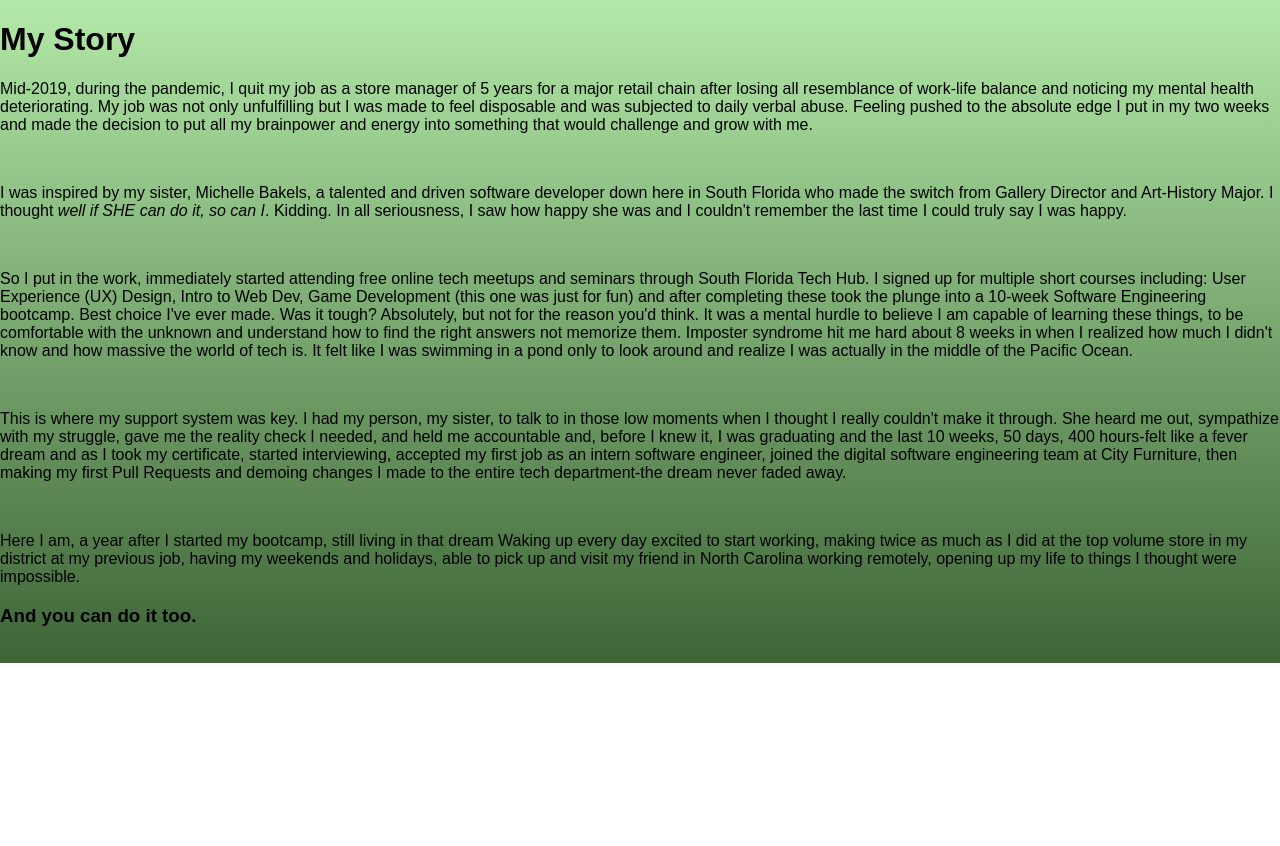
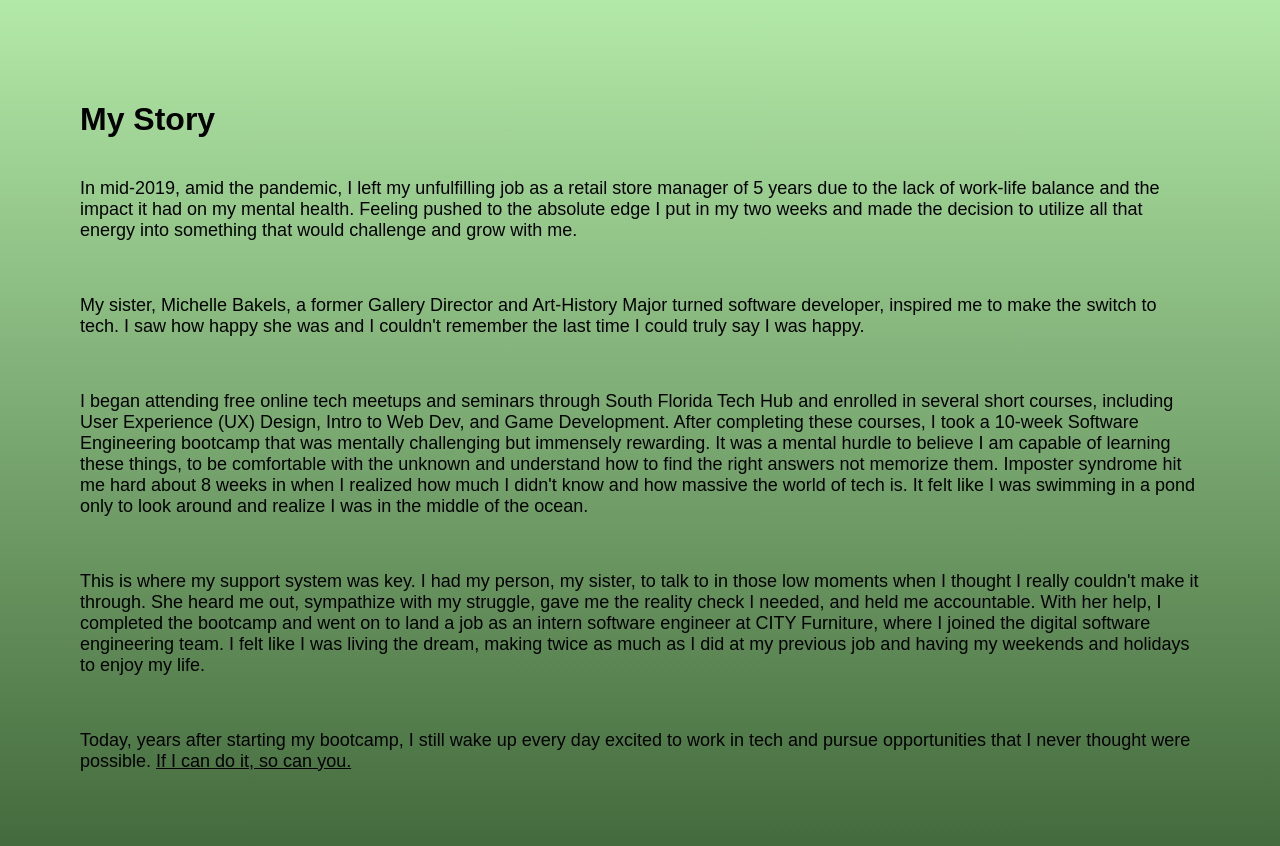
Before and after one commit to RebeccaBakels/rebeccabakels-portfolio, a Next.js app: page /my-story in a window 1280 px wide. Shown: the top 846 px of the page. Before the commit the page ends 800 px from the top, so only its background shows below. Built offline with nearby package versions, Linux system fonts and the light colour scheme.

Commit message:
updated css and text in story secion

```diff
--- a/pages/my-story.js
+++ b/pages/my-story.js
@@ -1,68 +1,58 @@
+/* eslint-disable react/no-unescaped-entities */
 import React from "react";
 import styles from "../styles/MyStory.module.css";
 
 export default function MyStory() {
   return (
     <>
-      <div>
+      <div className={styles.container}>
         <h1>My Story</h1>
-        <p>
-          Mid-2019, during the pandemic, I quit my job as a store manager of 5
-          years for a major retail chain after losing all resemblance of
-          work-life balance and noticing my mental health deteriorating. My job
-          was not only unfulfilling but I was made to feel disposable and was
-          subjected to daily verbal abuse. Feeling pushed to the absolute edge I
-          put in my two weeks and made the decision to put all my brainpower and
-          energy into something that would challenge and grow with me.
+        <p className={styles.paragraph}>
+          In mid-2019, amid the pandemic, I left my unfulfilling job as a retail
+          store manager of 5 years due to the lack of work-life balance and the
+          impact it had on my mental health. Feeling pushed to the absolute edge
+          I put in my two weeks and made the decision to utilize all that energy
+          into something that would challenge and grow with me.
         </p>
         <br />
-        <p>
-          I was inspired by my sister, Michelle Bakels, a talented and driven
-          software developer down here in South Florida who made the switch from
-          Gallery Director and Art-History Major. I thought{" "}
-          <i>well if SHE can do it, so can I</i>. Kidding. In all seriousness, I
-          saw how happy she was and I couldn't remember the last time I could
-          truly say I was happy.
+        <p className={styles.paragraph}>
+          My sister, Michelle Bakels, a former Gallery Director and Art-History
+          Major turned software developer, inspired me to make the switch to
+          tech. I saw how happy she was and I couldn't remember the last time I
+          could truly say I was happy.
         </p>
         <br />
-        <p>
-          So I put in the work, immediately started attending free online tech
-          meetups and seminars through South Florida Tech Hub. I signed up for
-          multiple short courses including: User Experience (UX) Design, Intro
-          to Web Dev, Game Development (this one was just for fun) and after
-          completing these took the plunge into a 10-week Software Engineering
-          bootcamp. Best choice I've ever made. Was it tough? Absolutely, but
-          not for the reason you'd think. It was a mental hurdle to believe I am
-          capable of learning these things, to be comfortable with the unknown
-          and understand how to find the right answers not memorize them.
-          Imposter syndrome hit me hard about 8 weeks in when I realized how
-          much I didn't know and how massive the world of tech is. It felt like
-          I was swimming in a pond only to look around and realize I was
-          actually in the middle of the Pacific Ocean.
+        <p className={styles.paragraph}>
+          I began attending free online tech meetups and seminars through South
+          Florida Tech Hub and enrolled in several short courses, including User
+          Experience (UX) Design, Intro to Web Dev, and Game Development. After
+          completing these courses, I took a 10-week Software Engineering
+          bootcamp that was mentally challenging but immensely rewarding. It was
+          a mental hurdle to believe I am capable of learning these things, to
+          be comfortable with the unknown and understand how to find the right
+          answers not memorize them. Imposter syndrome hit me hard about 8 weeks
+          in when I realized how much I didn't know and how massive the world of
+          tech is. It felt like I was swimming in a pond only to look around and
+          realize I was in the middle of the ocean.
         </p>
         <br />
-        <p>
+        <p className={styles.paragraph}>
           This is where my support system was key. I had my person, my sister,
           to talk to in those low moments when I thought I really couldn't make
           it through. She heard me out, sympathize with my struggle, gave me the
-          reality check I needed, and held me accountable and, before I knew it,
-          I was graduating and the last 10 weeks, 50 days, 400 hours-felt like a
-          fever dream and as I took my certificate, started interviewing,
-          accepted my first job as an intern software engineer, joined the
-          digital software engineering team at City Furniture, then making my
-          first Pull Requests and demoing changes I made to the entire tech
-          department-the dream never faded away.
+          reality check I needed, and held me accountable. With her help, I
+          completed the bootcamp and went on to land a job as an intern software
+          engineer at CITY Furniture, where I joined the digital software
+          engineering team. I felt like I was living the dream, making twice as
+          much as I did at my previous job and having my weekends and holidays
+          to enjoy my life.
         </p>
         <br />
-        <p>
-          Here I am, a year after I started my bootcamp, still living in that
-          dream Waking up every day excited to start working, making twice as
-          much as I did at the top volume store in my district at my previous
-          job, having my weekends and holidays, able to pick up and visit my
-          friend in North Carolina working remotely, opening up my life to
-          things I thought were impossible.
+        <p className={styles.paragraph}>
+          Today, years after starting my bootcamp, I still wake up every day
+          excited to work in tech and pursue opportunities that I never thought
+          were possible. <u>If I can do it, so can you.</u>
         </p>
-        <h3>And you can do it too.</h3>
         <br />
       </div>
     </>
--- a/styles/MyStory.module.css
+++ b/styles/MyStory.module.css
@@ -1,2 +1,9 @@
 .container {
+  display: flex;
+  flex-flow: column wrap;
+  padding: 5rem;
 }
+
+.paragraph {
+  font-size: large;
+}
```
